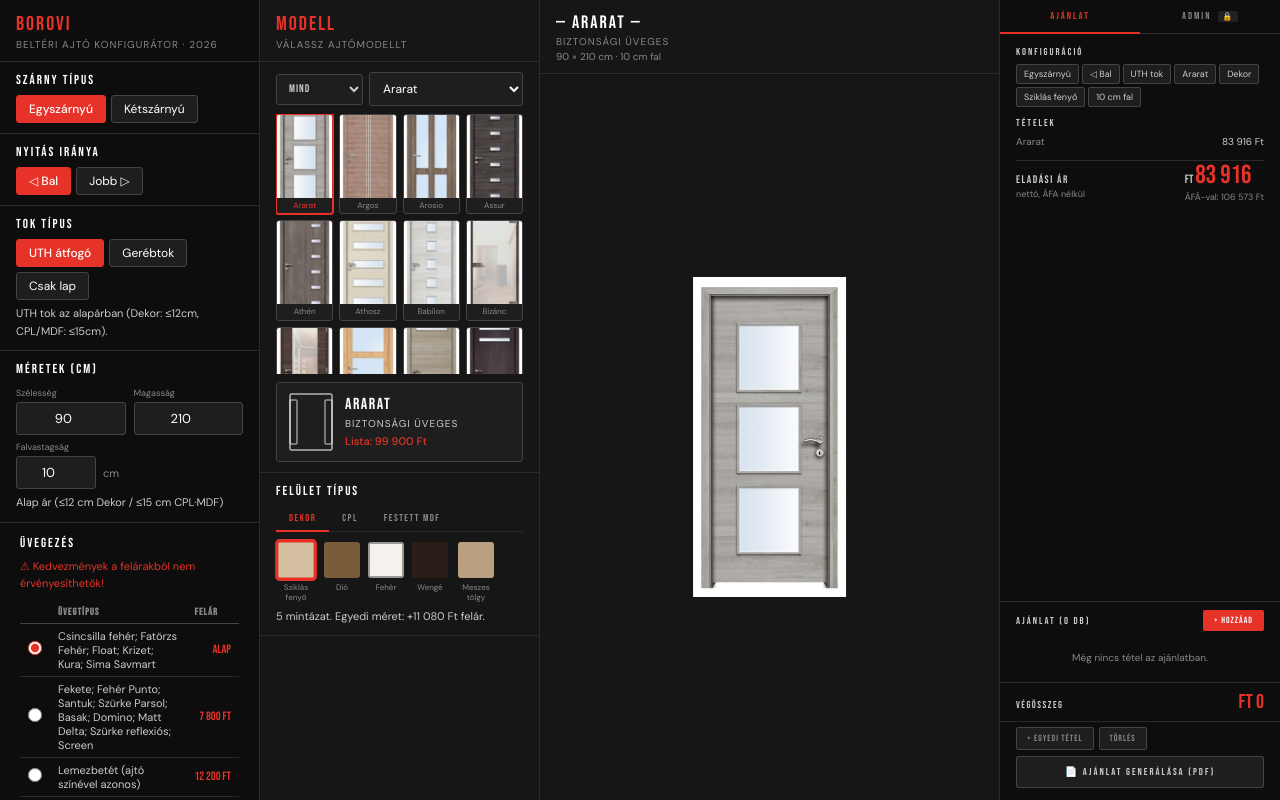
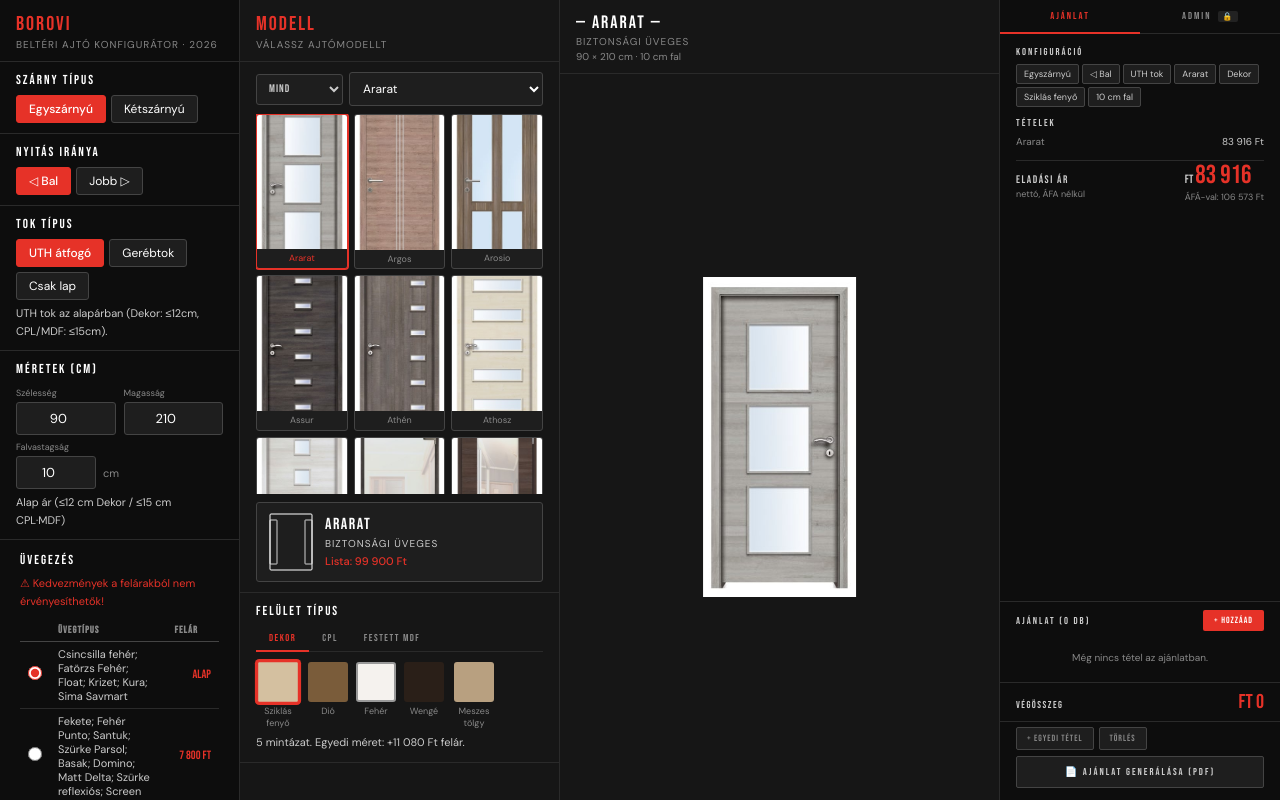
Before and after one commit to Minosegiablak/borovi-konfigurator, a plain HTML site: page index.html in a window 1280 px wide. Drawn offline with Linux system fonts and the light colour scheme.

Commit message:
Add files via upload

```diff
--- a/index.html
+++ b/index.html
@@ -18,7 +18,7 @@
 body{background:var(--bg);color:var(--t);font-family:var(--dm);font-size:15px;overflow:hidden}
 
 /* ══ 4-col layout ══ */
-.app{display:grid;grid-template-columns:260px 280px 1fr 280px;height:100vh;overflow:hidden}
+.app{display:grid;grid-template-columns:240px 320px 1fr 280px;height:100vh;overflow:hidden}
 @media(max-width:1100px){
   .app{grid-template-columns:1fr 1fr;height:auto;overflow:auto}
   body{overflow:auto}
@@ -76,11 +76,11 @@ body{background:var(--bg);color:var(--t);font-family:var(--dm);font-size:15px;ov
 /* color swatches */
 .drow{display:flex;gap:8px;flex-wrap:wrap}
 .ci{display:flex;flex-direction:column;align-items:center;gap:4px;cursor:pointer}
-.csw{width:36px;height:36px;border-radius:3px;border:2px solid transparent;transition:all .12s;flex-shrink:0}
+.csw{width:40px;height:40px;border-radius:3px;border:2px solid transparent;transition:all .12s;flex-shrink:0}
 .csw:hover{transform:scale(1.08);border-color:#555}
 .csw.active{border-color:var(--red);transform:scale(1.1);box-shadow:0 0 0 1px var(--red)}
-.cn{font-size:8px;color:var(--t3);text-align:center;max-width:40px;line-height:1.3}
-.cplg{display:grid;grid-template-columns:repeat(7,1fr);gap:5px}
+.cn{font-size:9px;color:var(--t3);text-align:center;max-width:44px;line-height:1.3}
+.cplg{display:grid;grid-template-columns:repeat(4,1fr);gap:6px}
 .ral-r{display:flex;gap:7px;align-items:center}
 .ral-pr{width:36px;height:36px;border-radius:3px;border:1px solid var(--brd2);flex-shrink:0}
 .ral-i{background:var(--bg3);border:1px solid var(--brd2);color:var(--t);font-family:var(--dm);font-size:12px;padding:7px 10px;flex:1;border-radius:3px}
@@ -243,7 +243,7 @@ body{background:var(--bg);color:var(--t);font-family:var(--dm);font-size:15px;ov
 .smsg{font-size:9px;color:var(--red);height:12px;display:block;margin-top:3px}
 
 /* ══════════ MODEL GALLERY ══════════ */
-.mgal{display:grid;grid-template-columns:repeat(4,1fr);gap:6px;margin-top:8px;max-height:260px;overflow-y:auto}
+.mgal{display:grid;grid-template-columns:repeat(3,1fr);gap:6px;margin-top:8px;max-height:380px;overflow-y:auto}
 .mgal::-webkit-scrollbar{width:3px}.mgal::-webkit-scrollbar-thumb{background:var(--brd2)}
 .mcard{background:var(--bg3);border:1px solid var(--brd2);border-radius:3px;cursor:pointer;overflow:hidden;transition:all .12s;position:relative}
 .mcard:hover{border-color:#666;transform:scale(1.03)}
@@ -251,7 +251,7 @@ body{background:var(--bg);color:var(--t);font-family:var(--dm);font-size:15px;ov
 .mcard img{width:100%;aspect-ratio:2/3;object-fit:cover;display:block}
 .mcard-noimg{width:100%;aspect-ratio:2/3;display:flex;align-items:center;justify-content:center;background:var(--bg4)}
 .mcard-nosvg{width:100%;height:100%}
-.mcard-lbl{font-size:8px;color:var(--t3);text-align:center;padding:3px 2px;line-height:1.2;white-space:nowrap;overflow:hidden;text-overflow:ellipsis}
+.mcard-lbl{font-size:9px;color:var(--t3);text-align:center;padding:4px 2px;line-height:1.2;white-space:nowrap;overflow:hidden;text-overflow:ellipsis}
 .mcard.active .mcard-lbl{color:var(--red)}
 
 /* ══════════ PDF OVERLAY ══════════ */
@@ -825,7 +825,7 @@ var MODEL_IMAGES={
   'kana':'images/Kana.jpg',
   'karthago1':'images/Karthago_I.jpg',
   'karthago2':'images/KarthagolI.jpg',
-  'karthago3':'images/KarthagolII.jpg',
+  'karthago3':'images/KarthagoIII.jpg',
   'korfu':'images/Korfu.jpg',
   'korinthosz':'images/Korinthosz.jpg',
   'kroton':'images/Kroton.jpg',
```
